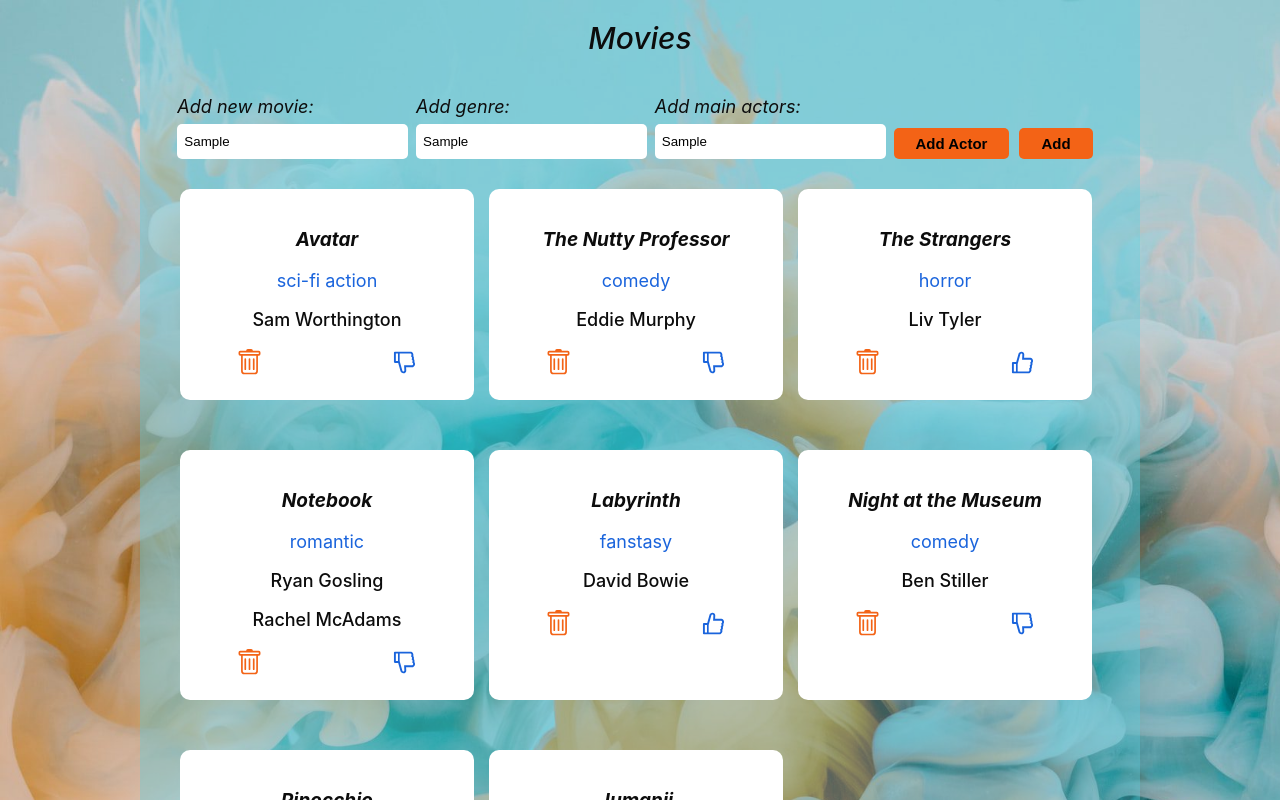
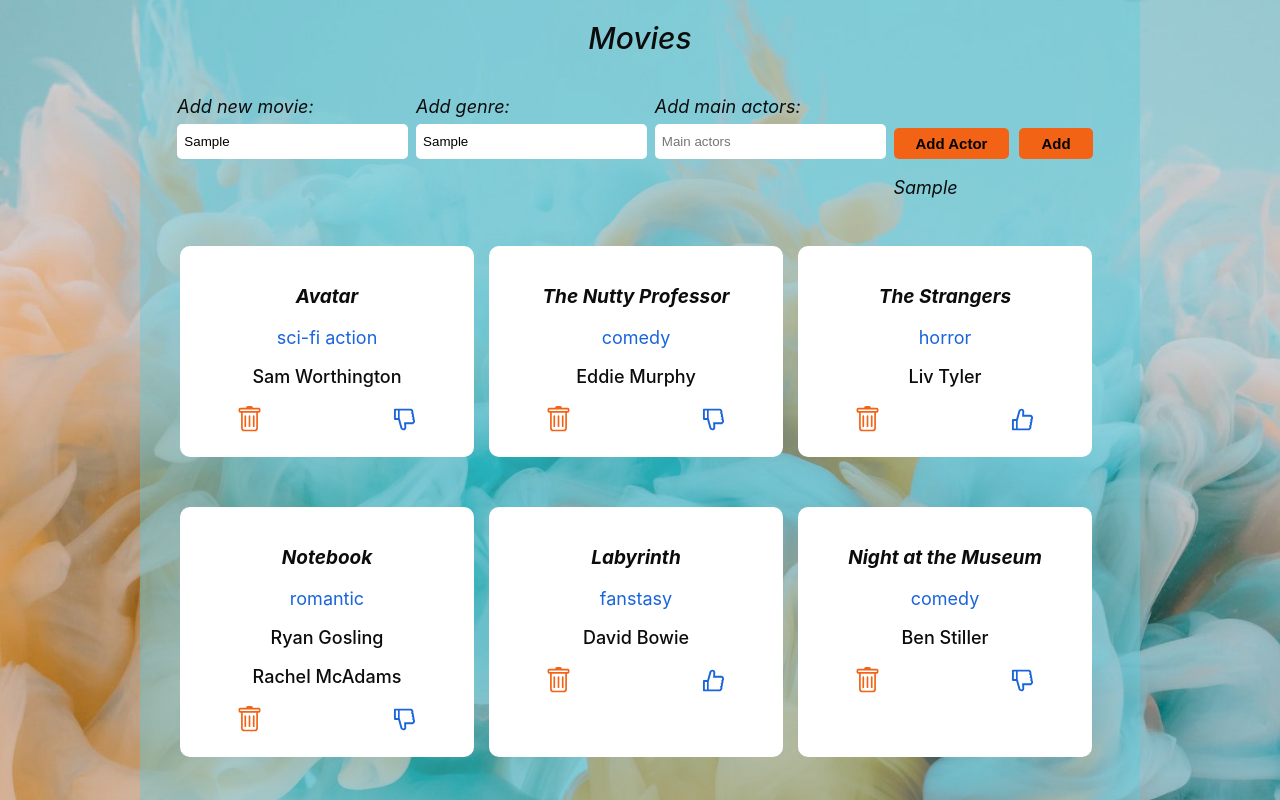
Before and after one commit to masaskrobo/List-of-movies, a React (Create React App) app: page / in a window 1280 px wide. Both pictures are taken after typing "Sample", "Sample", "Sample" into the empty fields and a click on the button "Add Actor". Shown: the top 800 px of the page. Built offline with nearby package versions, Linux system fonts and the light colour scheme.

Commit message:
debugging the application

```diff
--- a/src/AddNewMovie/AddNewMovie.css
+++ b/src/AddNewMovie/AddNewMovie.css
@@ -41,6 +41,11 @@
     margin-right:10px ;
 
 }
+.add_actors{
+   font-size:18px;
+   font-weight: 500px;
+   font-style: oblique;
+}
 @media (max-width:960px){
 
 }
--- a/src/AddNewMovie/AddNewMovie.js
+++ b/src/AddNewMovie/AddNewMovie.js
@@ -14,20 +14,27 @@ function AddNewMovie({onNewMovie}){
         setNewStyle(event.target.value)}
 
     function AddMainActor(event){
-        setNewActor(event.target.value)}
+        setNewActor(event.target.value)
+        }
 
     function NewMovie(){
         onNewMovie(newMovie,style,actors)
         setNewMovie('');
         setNewStyle('');
-        setNewActor(''); }
+        setNewActor('');
+       }
 
     function AddActors(){
-       setActors([...actors,actor]) }
+       setActors([...actors,actor])
+       setNewActor('')
+
+
+       }
 
 
     return(
       <div className='form__container'>
+
               <div className='form__container_box'>
                    <label className='form_box__text'>Add new movie:</label>
                    <input className='form_box__input' placeholder='Add new movie' value={newMovie} onChange={AddText} type='text'></input>
@@ -40,13 +47,21 @@ function AddNewMovie({onNewMovie}){
 
              <div className='form__container_box'>
                    <label className='form_box__text'>Add main actors:</label>
-                   <input className='form_box__input' placeholder='Main actors' type='text' onChange={AddMainActor} value={actor}></input>
+                   <input className='form_box__input' placeholder='Main actors' type='text'  onChange={AddMainActor} value={actor}></input>
              </div>
              <div className='button__box'>
                    <button className='button__box__add__actor' onClick={AddActors}>Add Actor</button>
                    <button className='button__box__add' onClick={NewMovie}>Add</button>
+                   {actors.map(function(act){
+                          return <p className='add_actors'>{act}</p>
+        })}
              </div>
+
+
+
+
         </div>
+
 
     )
 }
--- a/src/ListOfMovies/ListOfMovies.js
+++ b/src/ListOfMovies/ListOfMovies.js
@@ -69,12 +69,12 @@ function ReactionMovies(status){
 
     setMovie(copyAllMovies)}
 
-function AddMovie(newMovie,style,[actor]){
+function AddMovie(newMovie,style,actor){
     console.log(newMovie)
     const AddMovie={
     name: newMovie,
     genre: style,
-    mainActor:[actor],
+    mainActor:actor,
     reaction:false }
 
     setMovie([...movie,AddMovie]) }
```
